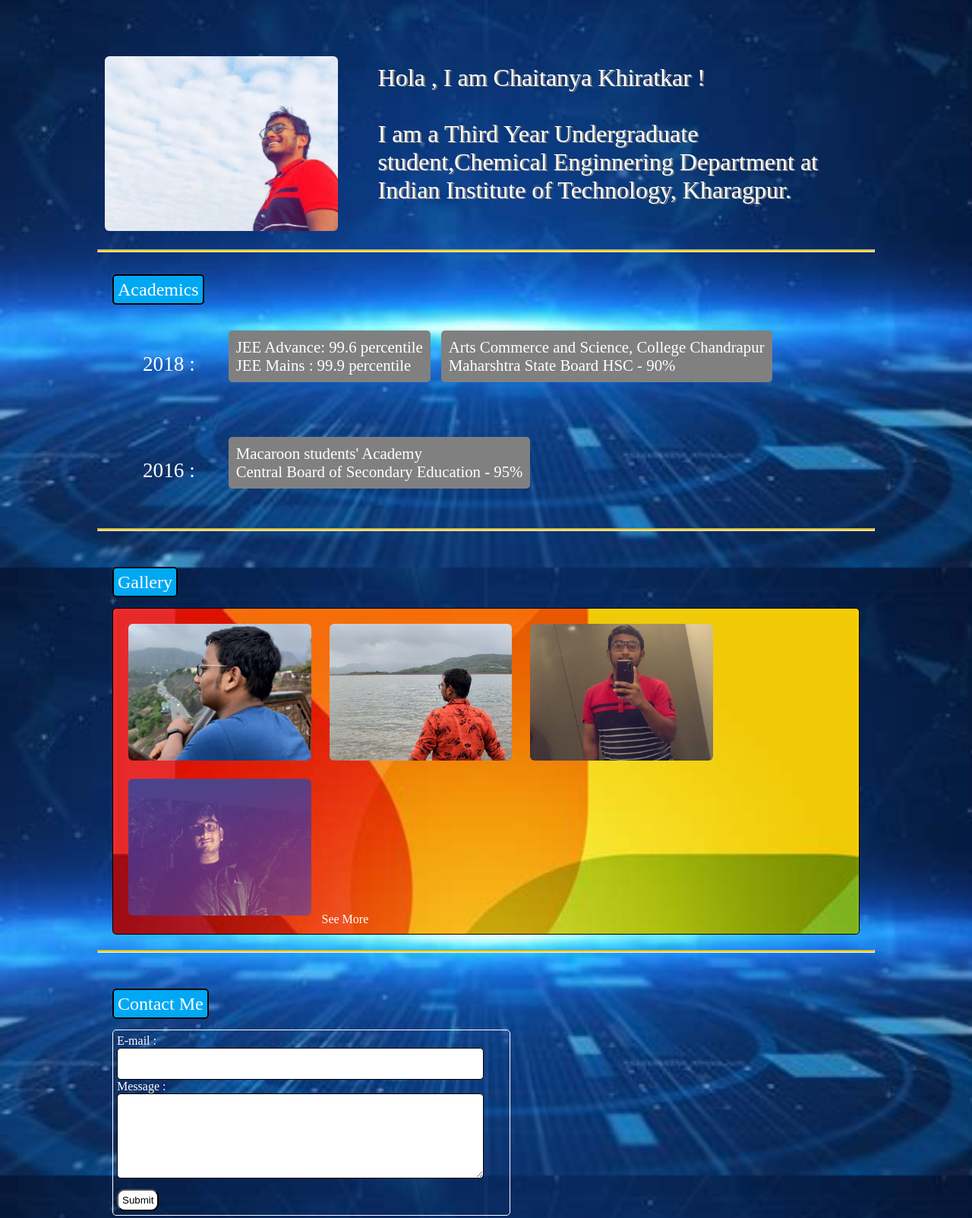
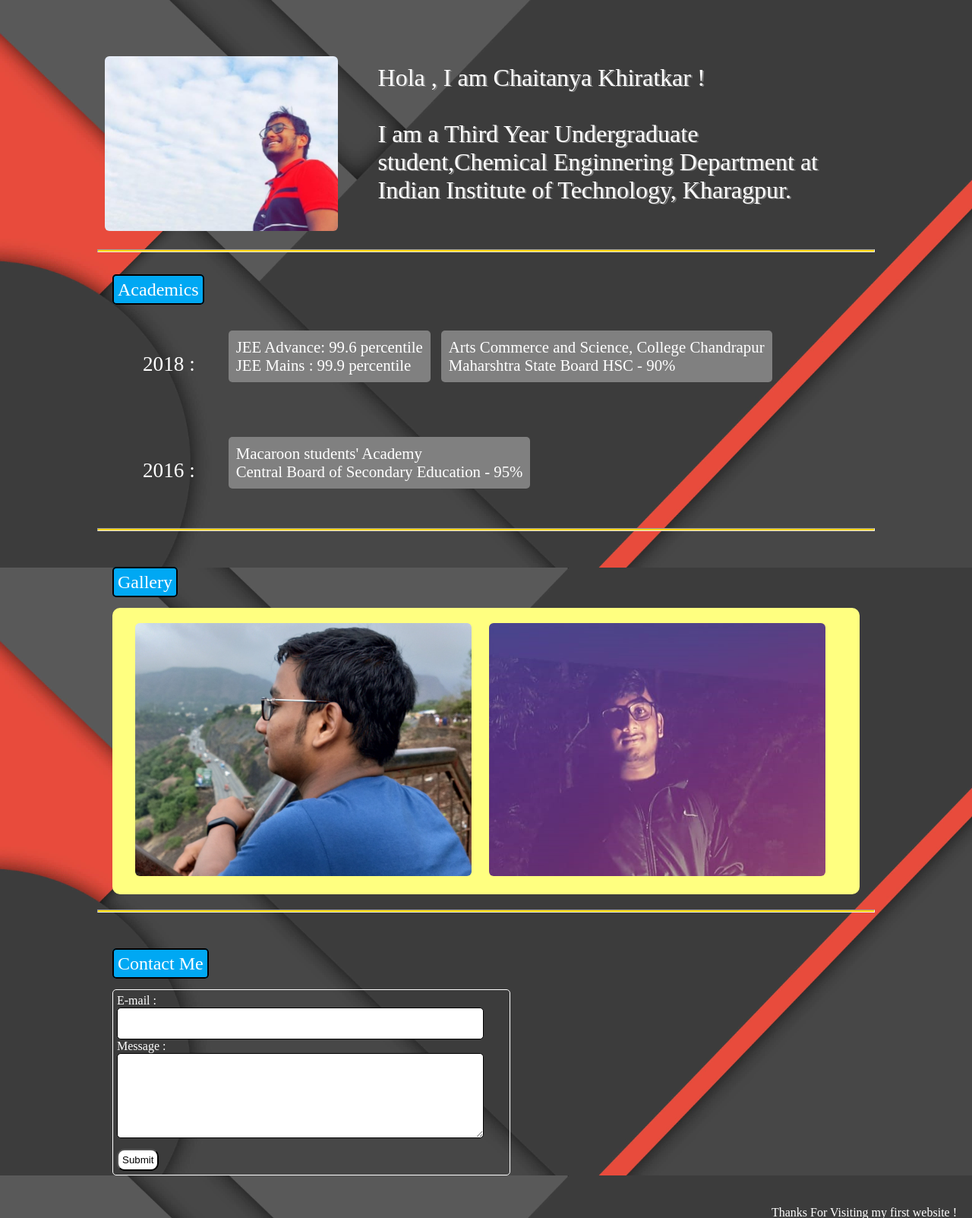
Before and after one commit to chaitanya-k17/Personal-Portfolio, a PHP site: page /index.html in a window 1280 px wide. Shown: the part 53-1656 px from the top of the page at 76% size. Run offline with PHP 8.4, Linux system fonts and the light colour scheme.

Commit message:
docs
Wellcome

```diff
--- a/index.html
+++ b/index.html
@@ -80,13 +80,10 @@
 	<div class="photos" id="gallery">
 		<br><br>
 		<span class="headings" >Gallery</span>
-		<div class="images">
-			<img src="images/pic1.jpg" alt="pic1">
-			<img src="images/pic2.jpg" alt="pic2">
-			<img src="images/pic3.jpeg" alt="pic3">
-			<img src="images/pic4.jpeg" alt="pic4">
-			<a href="https://www.instagram.com/chaitu___17/">See More</a>
-		</div>
+		<span class="images">
+			<img src="" alt="pic" id="myImages">
+			<img src="" alt="pic" id="myImages1">
+		</span>
 	</div>
 	<hr>
 	<br>
--- a/jsclockCSS.css
+++ b/jsclockCSS.css
@@ -35,14 +35,15 @@ form select{
 }
 form input[type="submit"]{
 	padding: 10px;
-	width: 80%;
+	width: 60%;
 	height: 10%;
+	font-size: 1em;
 	background-color: #24f1b4;
 	border: 2px solid white;
 	border-radius: 6px;
 }
 .cat-img img{
-	border: 30px solid grey;
+	border: 30px solid  #66ffff;
 	border-radius:10px;
 	width: 50%;
 	height: 50%;
--- a/main.css
+++ b/main.css
@@ -136,7 +136,7 @@ a:active{
 	padding: 10px;
 	border-radius: 5px;
 }
-.photos span{
+.photos .headings{
 	border: 2px solid black;
 	color: white;
 	font-size: 1.5em;
@@ -146,14 +146,14 @@ a:active{
 	border-radius: 5px;
 }
 .images{
-	background-image: url(images/gallery.jpg);
+	background-color:  #ffff80;
 	background-repeat: none;
 	background-size: cover;
-	border: 1px solid black;
-	border-radius: 5px;
-	padding: 10px;
-	margin: 20px;
-	display: inline-block;
+	border: 10px solid  #ffff80;
+	border-radius: 10px;
+	padding: 1%;
+	margin: 2%;
+	display: block;
 }
 .images a{
 	text-decoration: none;
@@ -167,9 +167,9 @@ a:active{
 }
 .images img{
 	border-radius: 6px;
-	width: 25%;
-	height: 25%;
-	margin: 10px;
+	width: 47%;
+	height: 35%;
+	margin: 0% 1%;
 }
 .message span{
 	border: 2px solid black;
--- a/script.js
+++ b/script.js
@@ -0,0 +1,10 @@
+var i=0;
+
+function sliding(argument) {
+	var img=document.getElementById("myImages");
+	img.src="images/pic"+ (i%2) +".jpg";
+	var img1=document.getElementById("myImages1");
+	img1.src="images/pics"+ (i%2) +".jpeg";
+	i++;
+}
+setInterval(function(){ sliding();},1500);
```
Also changed, not shown: images/pic0.jpg (added), images/pics0.jpeg (added), images/pics1.jpeg (added), images/tb.jpg.
